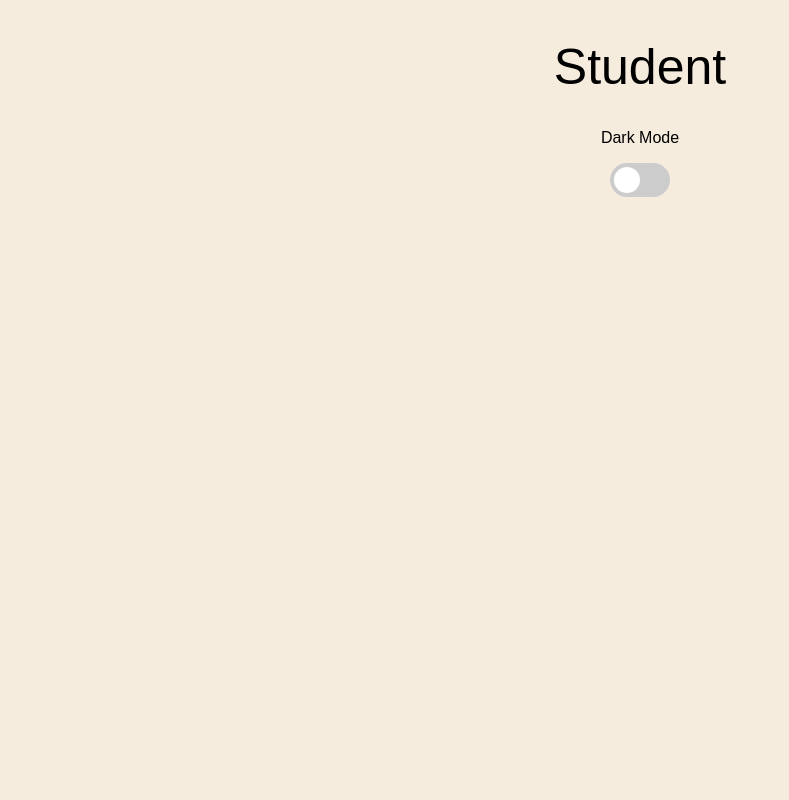
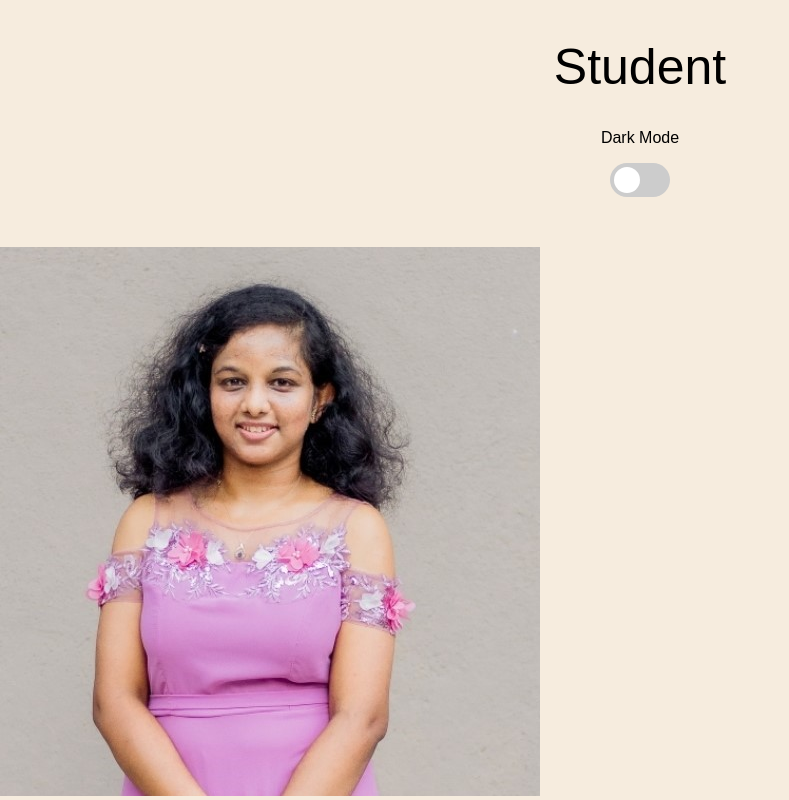
Before and after one commit to IshiThathsarani/Portfolio, a React (Create React App) app: page / in a window 1280 px wide. Shown: the part 365-1165 px from the top of the page, without its empty margins (0-789 px from the left). Before the commit the page ends 800 px from the top, so only its background shows below. Built offline with nearby package versions, Linux system fonts and the light colour scheme.

Commit message:
add profile image

```diff
--- a/src/App.js
+++ b/src/App.js
@@ -2,6 +2,7 @@
 // import React, { Component } from "react";
 // import $ from "jquery";
 import code from './Assests/code.png';
+import profilepic from './Assests/profilepic.jpg';
 import './App.css';
 
 function App() {
@@ -19,7 +20,12 @@ function App() {
             <div class="slider round"></div>
         </label>
       </div>
-
+      <br/>
+      <div id="profile">
+          <div id="pic">
+            <img src = {profilepic} alt="profile photo" id="dp"/>
+          </div>
+      </div>
 
     </div>
 
```
